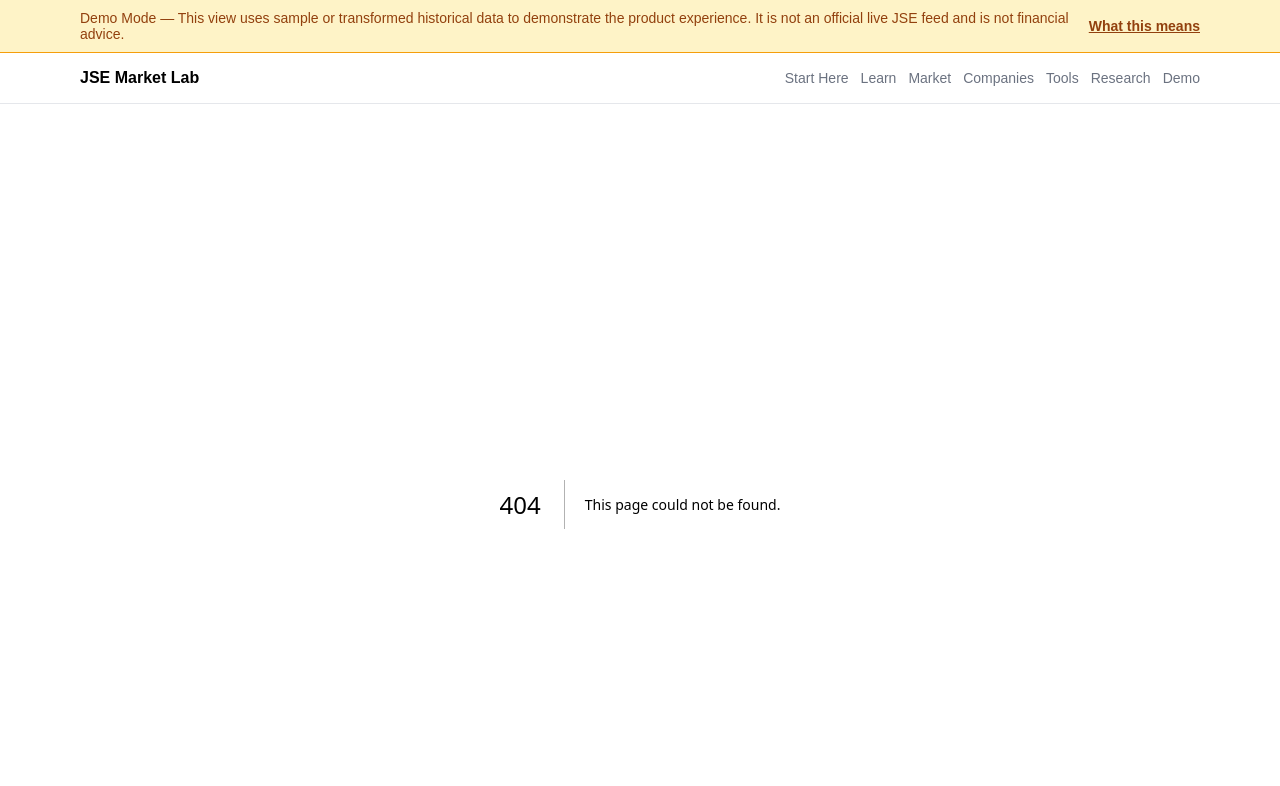
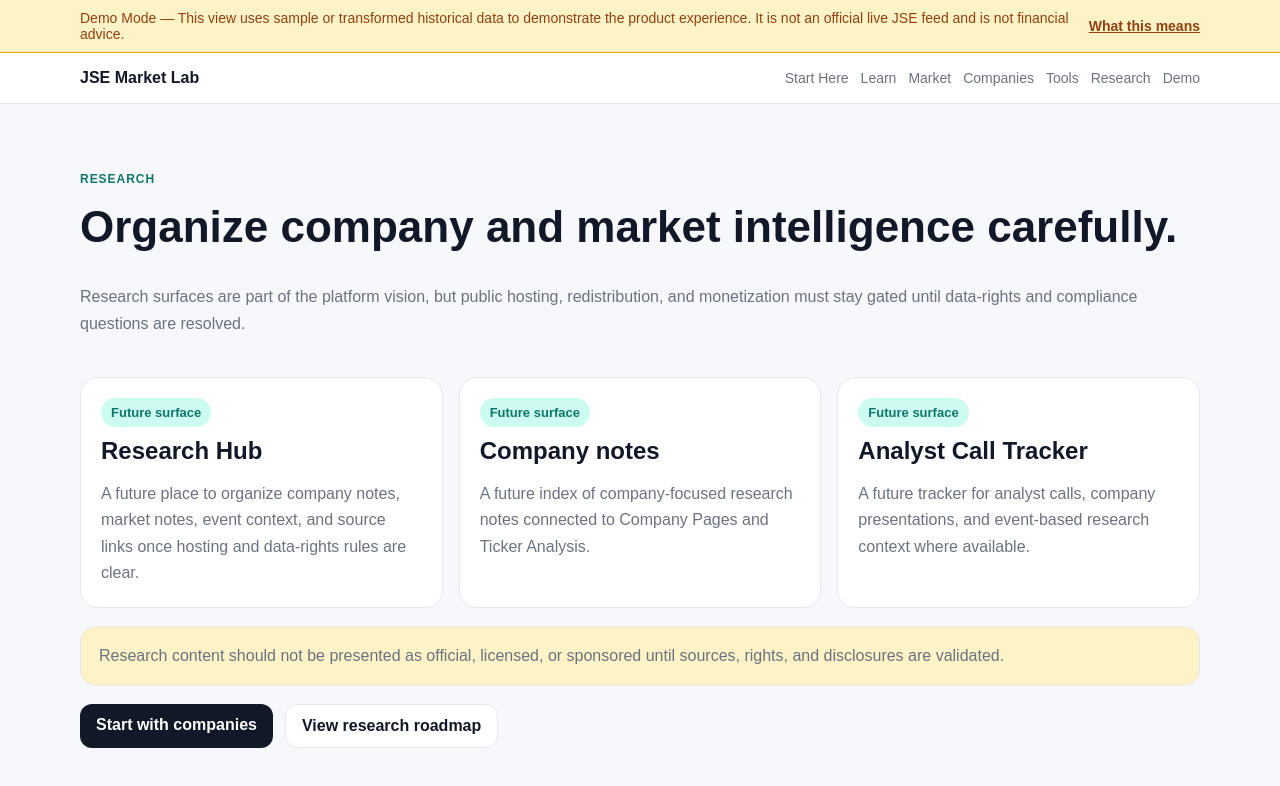
Before and after one commit to beautifulmind9/jse-market-lab, a Next.js app in the folder frontend/: page /research in a window 1280 px wide. Before the commit this address had no page. Shown: the top 786 px of the page. Built offline with nearby package versions, Linux system fonts and the light colour scheme.

Commit message:
Add Research landing page

```diff
--- /dev/null
+++ b/frontend/app/research/page.tsx
@@ -0,0 +1,59 @@
+import Link from 'next/link';
+import { InfoCard } from '@/components/shared/InfoCard';
+
+const researchAreas = [
+  {
+    title: 'Research Hub',
+    label: 'Future surface',
+    body: 'A future place to organize company notes, market notes, event context, and source links once hosting and data-rights rules are clear.',
+  },
+  {
+    title: 'Company notes',
+    label: 'Future surface',
+    body: 'A future index of company-focused research notes connected to Company Pages and Ticker Analysis.',
+  },
+  {
+    title: 'Analyst Call Tracker',
+    label: 'Future surface',
+    body: 'A future tracker for analyst calls, company presentations, and event-based research context where available.',
+  },
+];
+
+export default function ResearchPage() {
+  return (
+    <div className="page-shell">
+      <section className="hero">
+        <span className="eyebrow">Research</span>
+        <h1>Organize company and market intelligence carefully.</h1>
+        <p>
+          Research surfaces are part of the platform vision, but public hosting, redistribution, and
+          monetization must stay gated until data-rights and compliance questions are resolved.
+        </p>
+      </section>
+
+      <section className="grid">
+        {researchAreas.map((area) => (
+          <InfoCard key={area.title} title={area.title} label={area.label}>
+            <p>{area.body}</p>
+          </InfoCard>
+        ))}
+      </section>
+
+      <div className="notice warning">
+        <p>
+          Research content should not be presented as official, licensed, or sponsored until sources,
+          rights, and disclosures are validated.
+        </p>
+      </div>
+
+      <div className="button-row">
+        <Link className="button" href="/companies">
+          Start with companies
+        </Link>
+        <Link className="button secondary" href="/platform-preview">
+          View research roadmap
+        </Link>
+      </div>
+    </div>
+  );
+}
```
